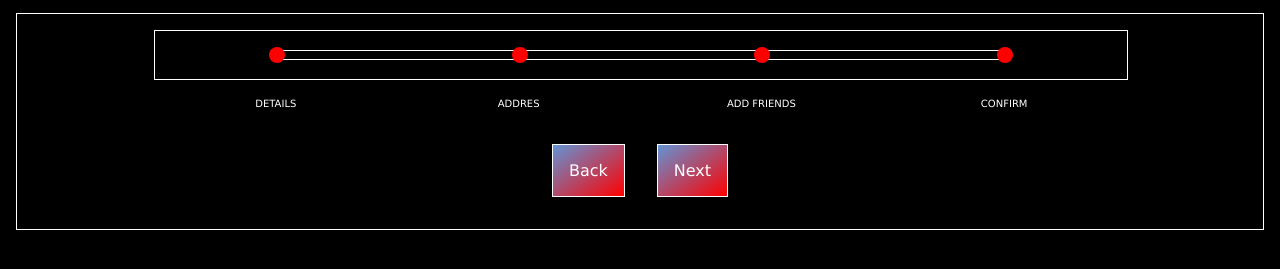
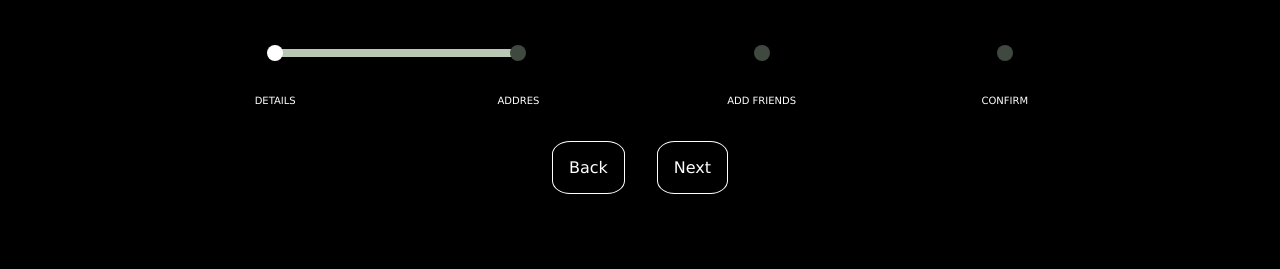
Before and after one commit to Stresadiz/mini-proyects, a website: page progress-steps/index.html in a window 1280 px wide. Both pictures are taken after a click on the element "Next". Shown: the part 105-374 px from the top of the page. Drawn offline with Linux system fonts and the light colour scheme.

Commit message:
progress Bar finalized

```diff
--- a/progress-steps/index.html
+++ b/progress-steps/index.html
@@ -1,4 +1,4 @@
-<!DOCTYPE html>
+
 <html lang="en">
 <head>
     <meta charset="UTF-8">
@@ -6,7 +6,6 @@
     <meta name="viewport" content="width=device-width, initial-scale=1.0">
     <title>Progress Steps</title>
     <link rel="stylesheet" href="styles.css">
-    <script src="script.js"></script>
 </head>
 <body>
     <h1 class="title">Steps Progress Bar</h1>
@@ -19,10 +18,10 @@
             <div id="bar2">
 
             </div>
-            <span id="point1" class="point"></span>
-            <span id="point2" class="point"></span>
-            <span id="point3" class="point"></span>
-            <span id="point4" class="point"></span>
+            <span class="point"></span>
+            <span class="point"></span>
+            <span class="point"></span>
+            <span class="point"></span>
         </div>
         <div class="container--txt">
             <span class="txt">details</span>
@@ -32,13 +31,13 @@
         </div>
 
         <div class="buttons">
-            <span class="btn">
+            <span class="btn" id="btn--back">
                 Back
             </span>
-            <span class="btn" onclick="onClickNext()">
+            <span class="btn" id="btn--next">
                 Next
             </span>
         </div>
     </div>
+    <script src="script.js"></script>
 </body>
-</html>
--- a/progress-steps/script.js
+++ b/progress-steps/script.js
@@ -1,16 +1,29 @@
-let point1 = document.getElementById("point1");
-let point2 = document.getElementById("point2");
-let point3 = document.getElementById("point3");
-let point4 = document.getElementById("point4");
+let n = 0;
+document.getElementById("btn--next").addEventListener("click", function() {
+    let point = document.getElementsByClassName("point")[n];
+    point.classList.add("active");
+    let progressBar = document.getElementById("bar2");
 
 
-let bar = document.getElementById("bar2");
+    if (n < 4) {
+      if(n<3){
+         progressBar.style.width = (n+1)*25 + "%"; // Actualiza la barra de progreso
+         progressBar.style.transition = "1s";
+        }
 
-let n = 0;
+        n++;
+    }
+  });
 
-function onClickNext() {
+  document.getElementById("btn--back").addEventListener("click", function() {
+        let point = document.getElementsByClassName("point")[n-1];
+    point.classList.remove("active");
 
-    bar[n].classList.toggle("active");
+    if (n > 0) {
+        n--;
 
-    n++;
-}
+    let progressBar = document.getElementById("bar2");
+    progressBar.style.width = n*25 + "%"; // Actualiza la barra de progreso
+    progressBar.style.transition = "1s";
+    }
+  });
--- a/progress-steps/styles.css
+++ b/progress-steps/styles.css
@@ -14,7 +14,6 @@ body{
 
 .container{
     margin: 1em;
-    border: 1px solid white;
     padding: 1em;
     position: relative;
 }
@@ -27,20 +26,18 @@ body{
     top: auto;
     margin: auto 10% auto 10%;
     z-index: -1;
-    border: 1px solid white;
 }
 
 #bar2{
     height: 0.5em;
     position: absolute;
-    background-color: rgb(185, 0, 0);
+    background-color: rgb(184, 200, 180);
     width: 0%;
     display: block;
     top: auto;
     left: 13%;
     margin: 0;
     z-index: -1;
-    border: 1px solid white;
 }
 
 .container--point{
@@ -51,16 +48,16 @@ body{
     display: flex;
     justify-content: center;
     align-items: center;
-    border: 1px solid white;
 }
 
 .point{
     width: 1em;
     height: 1em;
     border-radius: 50%;
-    background: rgb(255,0,0);
+    background: rgb(63, 73, 63);
     display: block;
     margin: auto;
+    transition: 1s;
 }
 
 .container--txt{
@@ -91,9 +88,8 @@ body{
 .btn{
     padding: 1em;
     margin: 1em;
-    background: rgb(255,0,0);
-    background: linear-gradient(324deg, rgba(255,0,0,1) 0%, rgba(98,148,213,1) 100%);
     border: 1px solid white;
+    border-radius: 25%;
 }
 
 .btn:hover{
@@ -102,5 +98,6 @@ body{
     cursor: pointer;
 }
 .active{
-    background: rgb(0, 255, 55) !important;
+    background: rgb(255, 255, 255) !important;
+    transition: 1s;
 }
```
